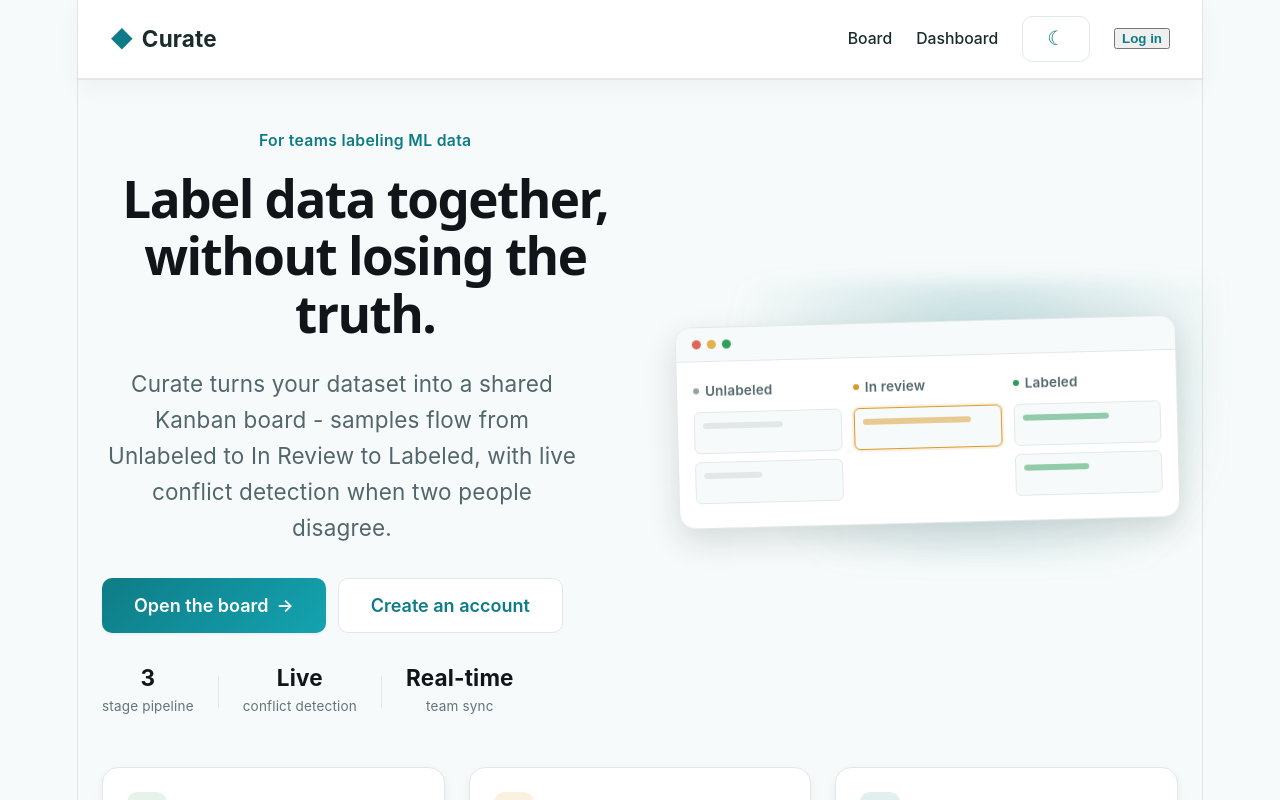
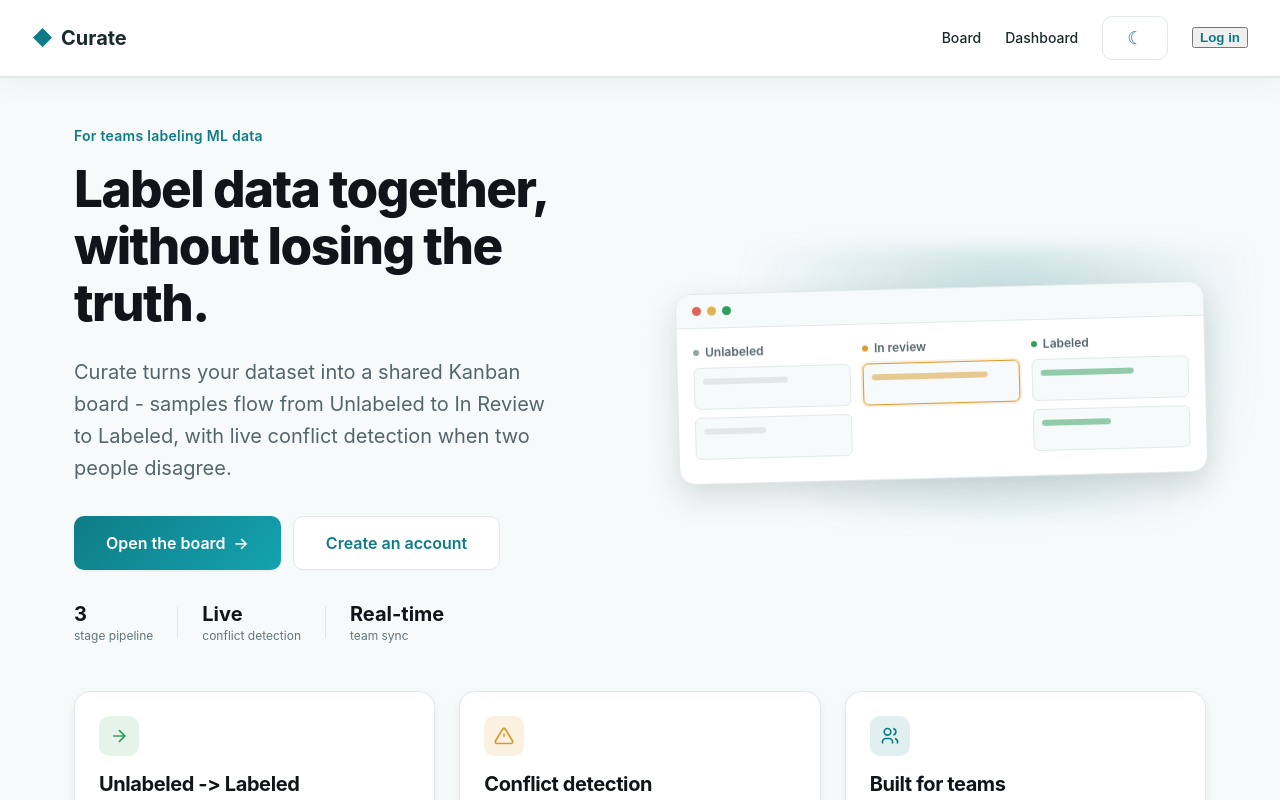
Before and after one commit to CuRaTe-team80/Curate, a React (Vite) app in the folder client/: page / in a window 1280 px wide. Shown: the top 800 px of the page. Built offline with nearby package versions, Linux system fonts and the light colour scheme.

Commit message:
update files,Dashboard heading in dark mode

```diff
--- a/client/src/index.css
+++ b/client/src/index.css
@@ -1,53 +1,9 @@
 :root {
-  --text: #6b6375;
-  --text-h: #08060d;
-  --bg: #fff;
-  --border: #e5e4e7;
-  --code-bg: #f4f3ec;
-  --accent: #aa3bff;
-  --accent-bg: rgba(170, 59, 255, 0.1);
-  --accent-border: rgba(170, 59, 255, 0.5);
-  --social-bg: rgba(244, 243, 236, 0.5);
-  --shadow:
-    rgba(0, 0, 0, 0.1) 0 10px 15px -3px, rgba(0, 0, 0, 0.05) 0 4px 6px -2px;
-
-  --sans: system-ui, 'Segoe UI', Roboto, sans-serif;
-  --heading: system-ui, 'Segoe UI', Roboto, sans-serif;
-  --mono: ui-monospace, Consolas, monospace;
-
-  font: 18px/145% var(--sans);
-  letter-spacing: 0.18px;
   color-scheme: light dark;
-  color: var(--text);
-  background: var(--bg);
   font-synthesis: none;
   text-rendering: optimizeLegibility;
   -webkit-font-smoothing: antialiased;
   -moz-osx-font-smoothing: grayscale;
-
-  @media (max-width: 1024px) {
-    font-size: 16px;
-  }
-}
-
-@media (prefers-color-scheme: dark) {
-  :root {
-    --text: #9ca3af;
-    --text-h: #f3f4f6;
-    --bg: #16171d;
-    --border: #2e303a;
-    --code-bg: #1f2028;
-    --accent: #c084fc;
-    --accent-bg: rgba(192, 132, 252, 0.15);
-    --accent-border: rgba(192, 132, 252, 0.5);
-    --social-bg: rgba(47, 48, 58, 0.5);
-    --shadow:
-      rgba(0, 0, 0, 0.4) 0 10px 15px -3px, rgba(0, 0, 0, 0.25) 0 4px 6px -2px;
-  }
-
-  #social .button-icon {
-    filter: invert(1) brightness(2);
-  }
 }
 
 body {
@@ -55,57 +11,9 @@
 }
 
 #root {
-  width: 1126px;
-  max-width: 100%;
-  margin: 0 auto;
-  text-align: center;
-  border-inline: 1px solid var(--border);
+  width: 100%;
   min-height: 100svh;
   display: flex;
   flex-direction: column;
   box-sizing: border-box;
 }
-
-h1,
-h2 {
-  font-family: var(--heading);
-  font-weight: 500;
-  color: var(--text-h);
-}
-
-h1 {
-  font-size: 56px;
-  letter-spacing: -1.68px;
-  margin: 32px 0;
-  @media (max-width: 1024px) {
-    font-size: 36px;
-    margin: 20px 0;
-  }
-}
-h2 {
-  font-size: 24px;
-  line-height: 118%;
-  letter-spacing: -0.24px;
-  margin: 0 0 8px;
-  @media (max-width: 1024px) {
-    font-size: 20px;
-  }
-}
-p {
-  margin: 0;
-}
-
-code,
-.counter {
-  font-family: var(--mono);
-  display: inline-flex;
-  border-radius: 4px;
-  color: var(--text-h);
-}
-
-code {
-  font-size: 15px;
-  line-height: 135%;
-  padding: 4px 8px;
-  background: var(--code-bg);
-}
```
